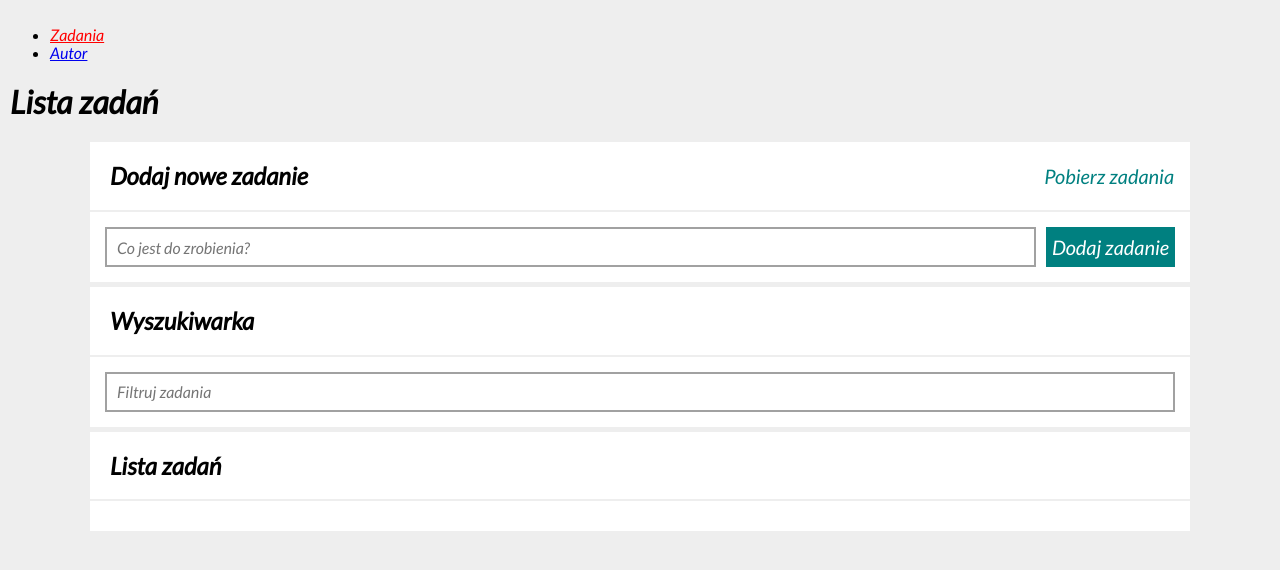
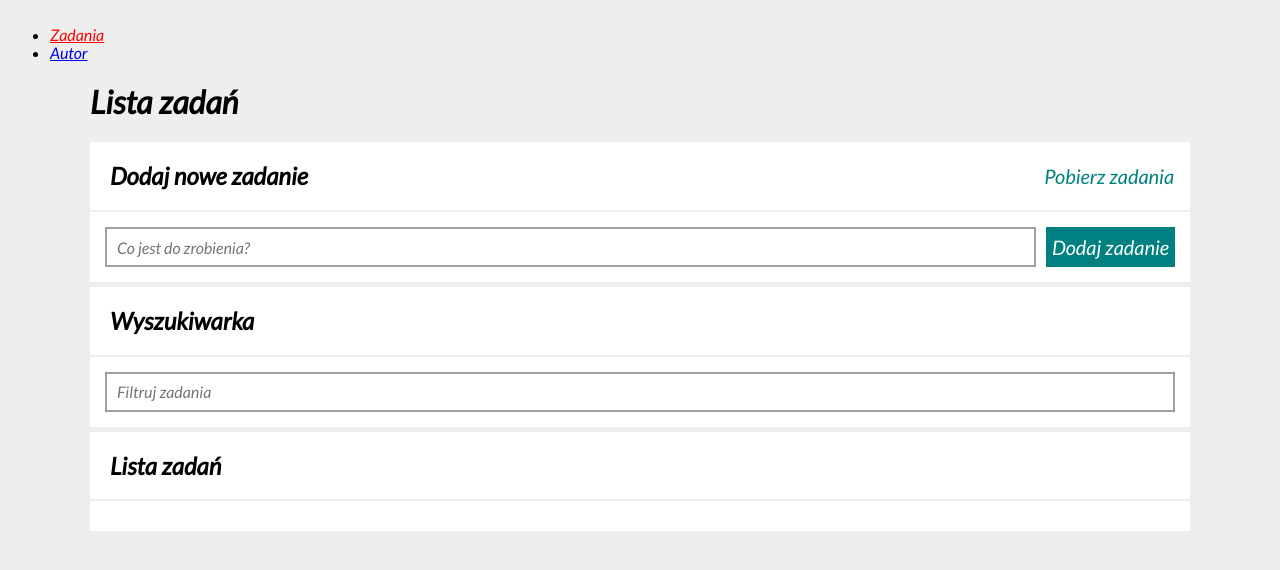
Before and after one commit to Pepko0/todo-list-react, a React (Create React App) app: page /#/zadania in a window 1280 px wide. Shown: the top 570 px of the page. Built offline with nearby package versions, Linux system fonts and the light colour scheme.

Commit message:
added Container to TasksPaages

```diff
--- /dev/null
+++ b/src/common/Section/Container/index.js
@@ -0,0 +1,9 @@
+import { StyledContainer } from './styled.js';
+
+const Container = ({children}) => (
+    <StyledContainer className="main">
+        {children}
+    </StyledContainer>
+);
+
+export default Container;
--- /dev/null
+++ b/src/common/Section/Container/styled.js
@@ -0,0 +1,6 @@
+import styled from "styled-components";
+
+export const StyledContainer = styled.main`
+    max-width: 1100px;
+    margin: auto;
+`;
--- a/src/common/Section/styled.js
+++ b/src/common/Section/styled.js
@@ -1,9 +1,8 @@
 import styled from "styled-components";
 
 export const Unit = styled.section`
-  margin: 5px auto;
+  margin: 5px 0;
   background: ${({ theme }) => theme.color.white};
-  max-width: 1100px;
 `;
 
 export const Header = styled.header`
--- a/src/features/tasks/TasksPage/index.js
+++ b/src/features/tasks/TasksPage/index.js
@@ -6,15 +6,15 @@ import Buttons from "../Buttons";
 import SampleTaskButton from "../SampleTaskButton";
 import Section from "../../../common/Section";
 import Search from "../Search";
+import Container from "../../../common/Section/Container";
 
 function TasksPage() {
   const dispatch = useDispatch();
   const loading = useSelector(selectLoading);
 
   return (
-    <main>
+      <Container>
         <h1>Lista zadań</h1>
-
         <Section
           title="Dodaj nowe zadanie"
           body={<Form />}
@@ -26,15 +26,13 @@ function TasksPage() {
             />
           }
         />
-
         <Section title="Wyszukiwarka" body={<Search />} />
-
         <Section
           title="Lista zadań"
           body={<TaskList />}
           extraHeaderContent={<Buttons />}
         />
-    </main>
+      </Container>
   );
 }
 export default TasksPage;
```
Lines whose indentation alone changed are shown as unchanged.
